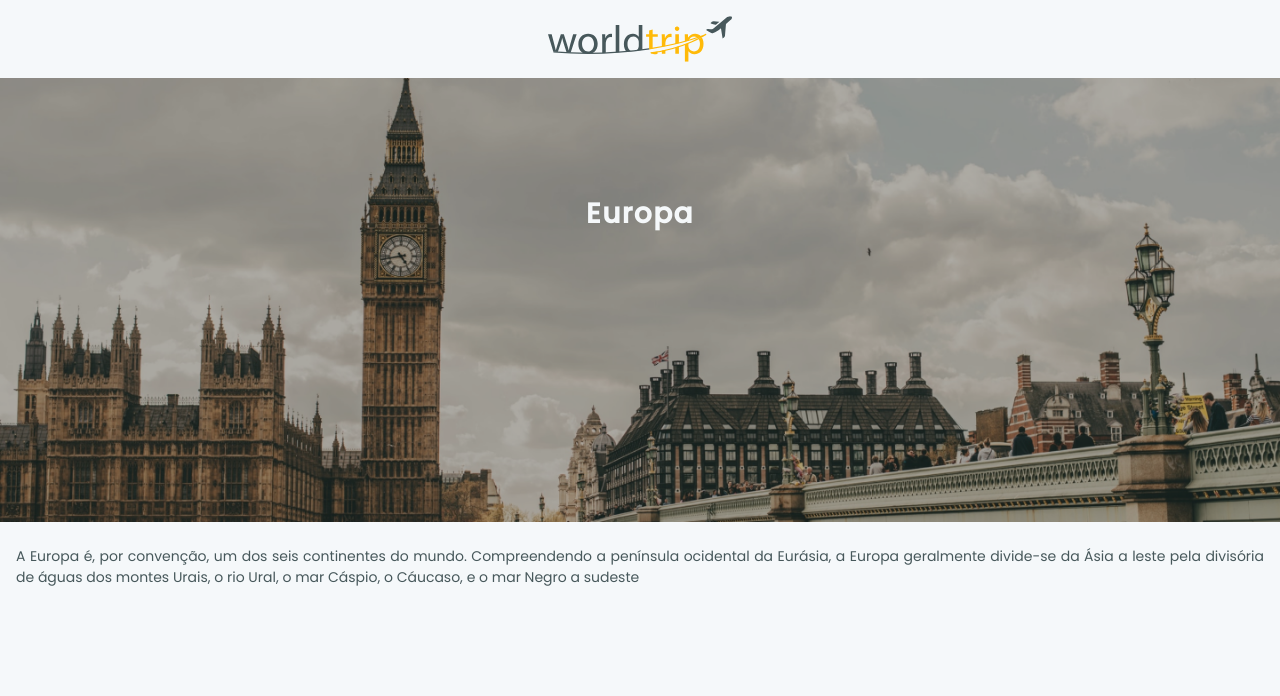
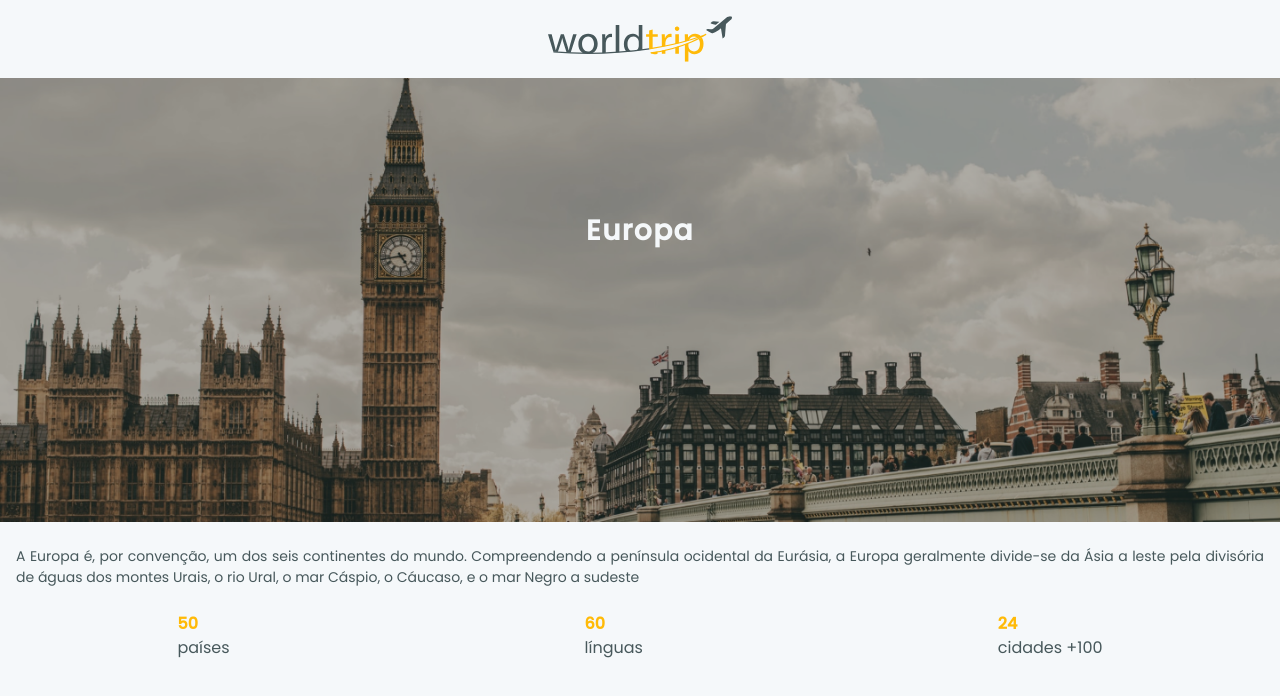
Before and after one commit to paulabonini/worldtrip, a Next.js app: page /Europe in a window 1280 px wide. Shown: the top 696 px of the page. Built offline with nearby package versions, Linux system fonts and the light colour scheme.

Commit message:
feat: including info section to europe page

```diff
--- a/src/pages/Europe/europe.tsx
+++ b/src/pages/Europe/europe.tsx
@@ -1,4 +1,4 @@
-import { Box, Flex, Image, Text } from "@chakra-ui/react";
+import { Box, Flex, Text } from "@chakra-ui/react";
 import { Banner } from "../../components/Banner/Banner";
 import { Header } from "../../components/Header/Header";
 
@@ -19,6 +19,26 @@ export function Europe() {
           rio Ural, o mar Cáspio, o Cáucaso, e o mar Negro a sudeste
         </Text>
       </Box>
+      <Flex justifyContent="space-around">
+        <Flex direction="column">
+          <Text fontWeight="bold" color="yellow.500">
+            50
+          </Text>
+          <Text>países</Text>
+        </Flex>
+        <Flex direction="column">
+          <Text fontWeight="bold" color="yellow.500">
+            60
+          </Text>
+          <Text>línguas</Text>
+        </Flex>
+        <Flex direction="column">
+          <Text fontWeight="bold" color="yellow.500">
+            24
+          </Text>
+          <Text>cidades +100</Text>
+        </Flex>
+      </Flex>
     </Flex>
   );
 }
```
